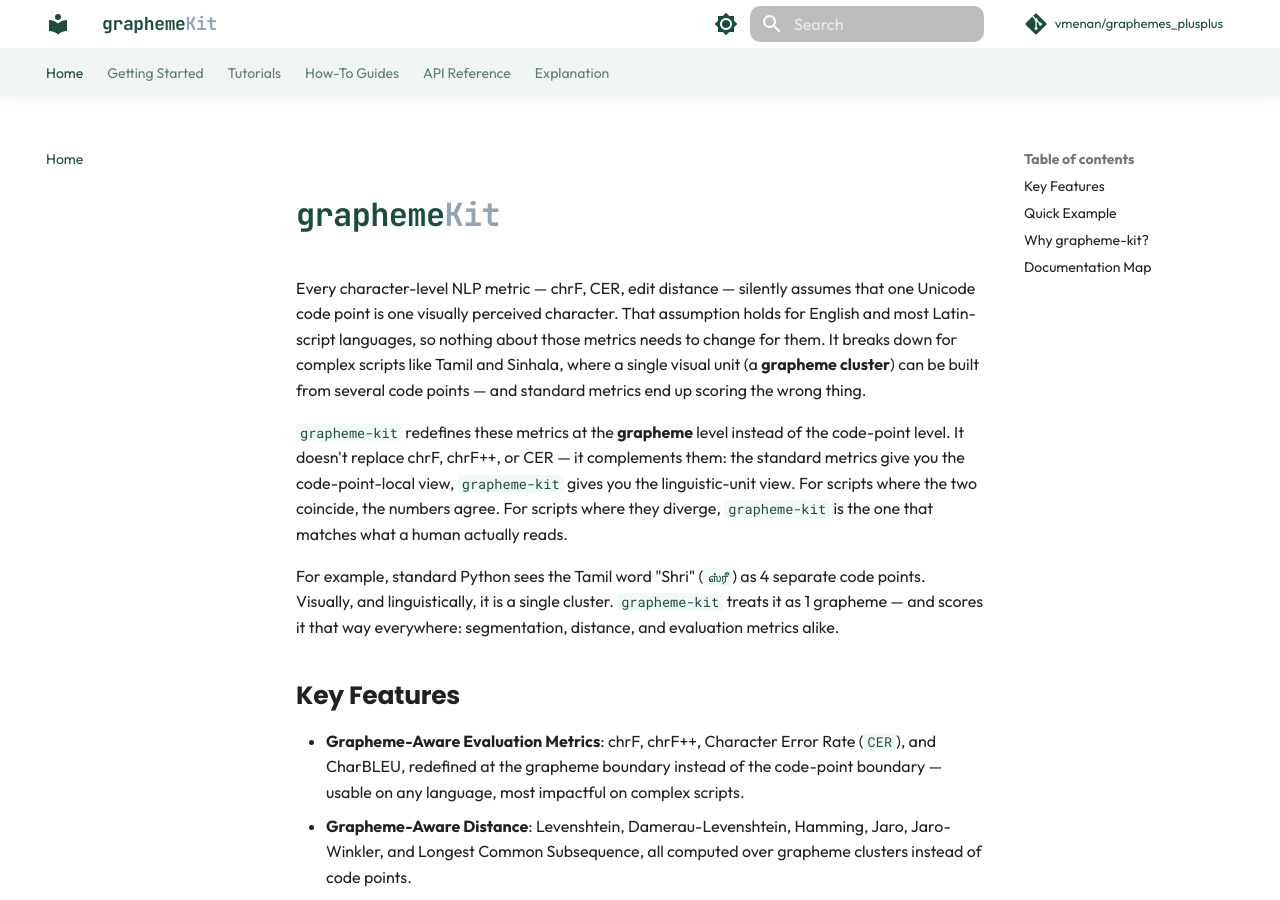
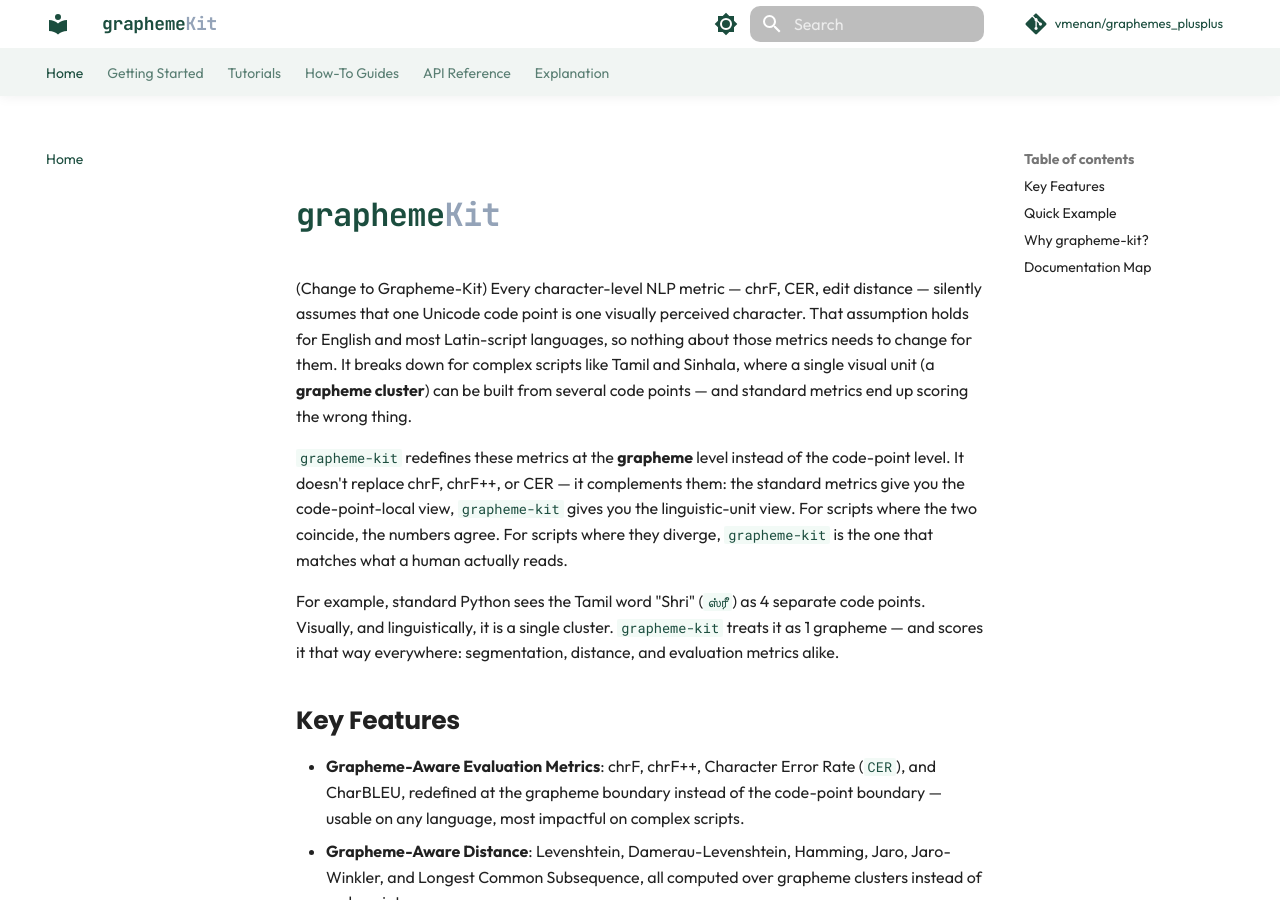
Before and after one commit to vmenan/grapheme-kit, an MkDocs documentation site: the page built from docs/docs/index.md, in a window 1280 px wide and 900 px high. Built offline with MkDocs 1.6.1 and Material for MkDocs 9.7.7, drawn with Linux system fonts in a browser that asks for light colours; comment, search, counter and statistics services are not loaded.

```diff
--- a/docs/docs/index.md
+++ b/docs/docs/index.md
@@ -1,5 +1,5 @@
 # <span class="gk-wordmark">grapheme<span class="gk-kit">Kit</span></span>
-
+(Change to Grapheme-Kit)
 Every character-level NLP metric — chrF, CER, edit distance — silently assumes that one Unicode code point is one visually perceived character. That assumption holds for English and most Latin-script languages, so nothing about those metrics needs to change for them. It breaks down for complex scripts like Tamil and Sinhala, where a single visual unit (a **grapheme cluster**) can be built from several code points — and standard metrics end up scoring the wrong thing.
 
 `grapheme-kit` redefines these metrics at the **grapheme** level instead of the code-point level. It doesn't replace chrF, chrF++, or CER — it complements them: the standard metrics give you the code-point-local view, `grapheme-kit` gives you the linguistic-unit view. For scripts where the two coincide, the numbers agree. For scripts where they diverge, `grapheme-kit` is the one that matches what a human actually reads.
```
